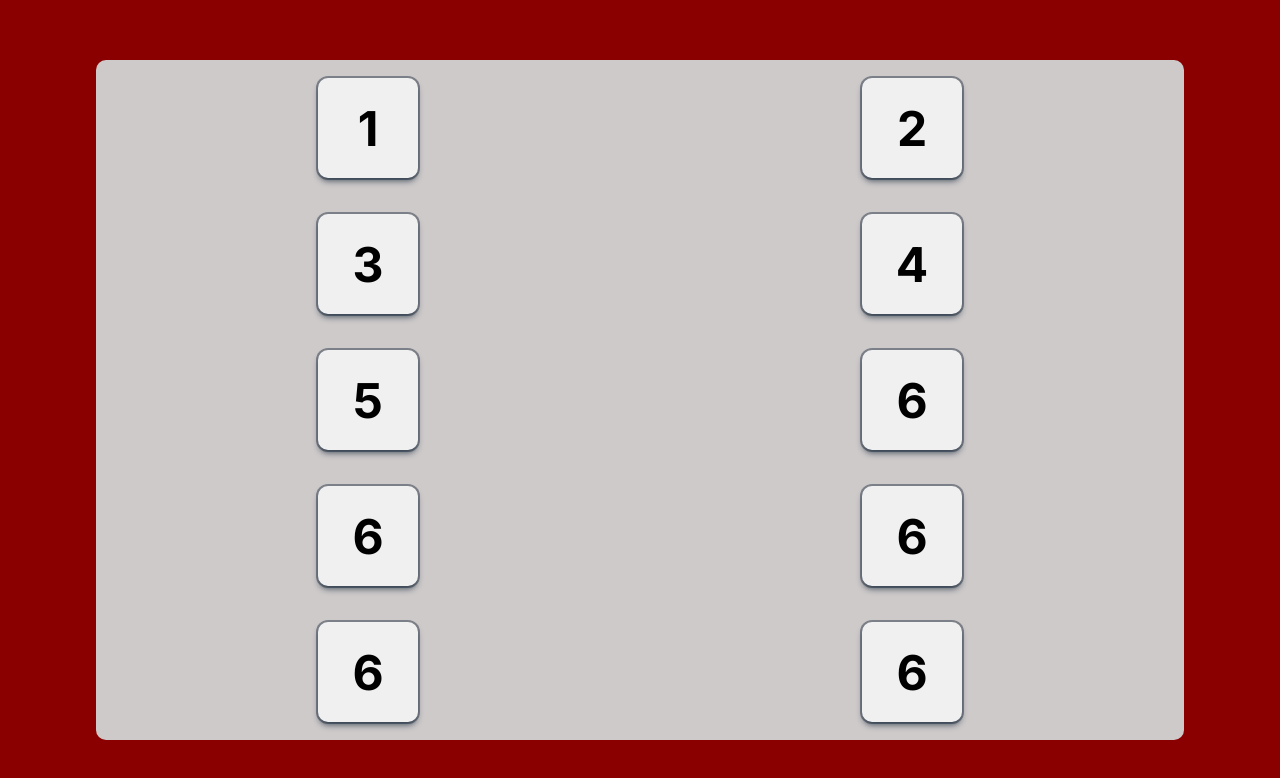
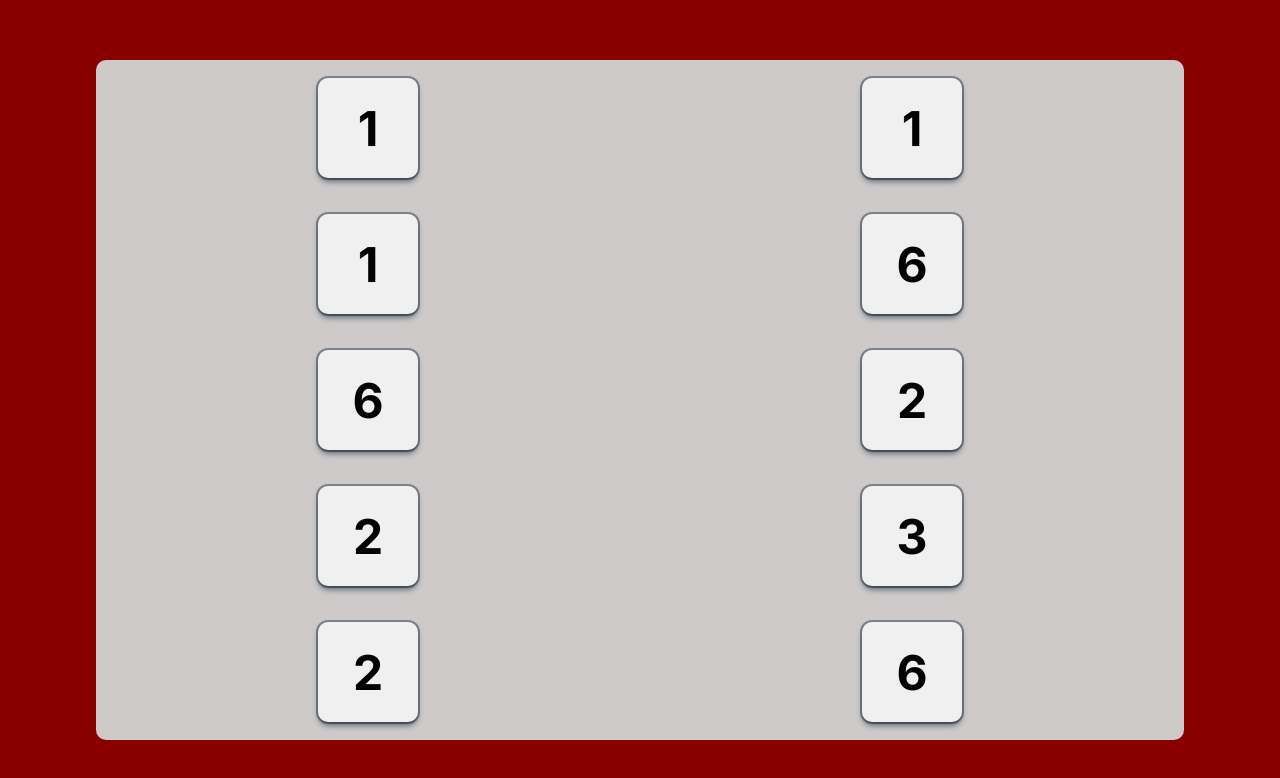
Before and after one commit to User-MiMa/DiceGame, a React (Vite) app: page / in a window 1280 px wide. Shown: the top 778 px of the page. Built offline with nearby package versions, Linux system fonts and the light colour scheme.

Commit message:
feat: add random arr generator for dice
feat: add cursos pointer to button

```diff
--- a/src/App.jsx
+++ b/src/App.jsx
@@ -1,38 +1,22 @@
 import Dice from "./components/Dice";
+import { useState } from "react";
 
 export default function App(){
+
+    function getRandomDice(){
+        const diceArray=[];
+        for (let i=0;i<10;i++){
+            diceArray.push(Math.ceil(Math.random()*6))
+        }
+        return diceArray;
+    }
+
+    const [dice, setDice] = useState(getRandomDice())
+    const diceElements = dice.map(num => <Dice value={num} />)
+
     return (
         <main>
-            <Dice
-            value={1}
-            />
-            <Dice
-            value={2}
-            />
-            <Dice
-            value={3}
-            />
-            <Dice
-            value={4}
-            />
-            <Dice
-            value={5}
-            />
-            <Dice
-            value={6}
-            />
-            <Dice
-            value={6}
-            />
-            <Dice
-            value={6}
-            />
-            <Dice
-            value={6}
-            />
-            <Dice
-            value={6}
-            />
+            {diceElements}
         </main>
     );
 }
--- a/src/index.css
+++ b/src/index.css
@@ -53,6 +53,8 @@ button{
 
     border: none;
     border-radius: 10px;
+
+    cursor: pointer;
 }
 
 @media (min-width: 768px){
```
